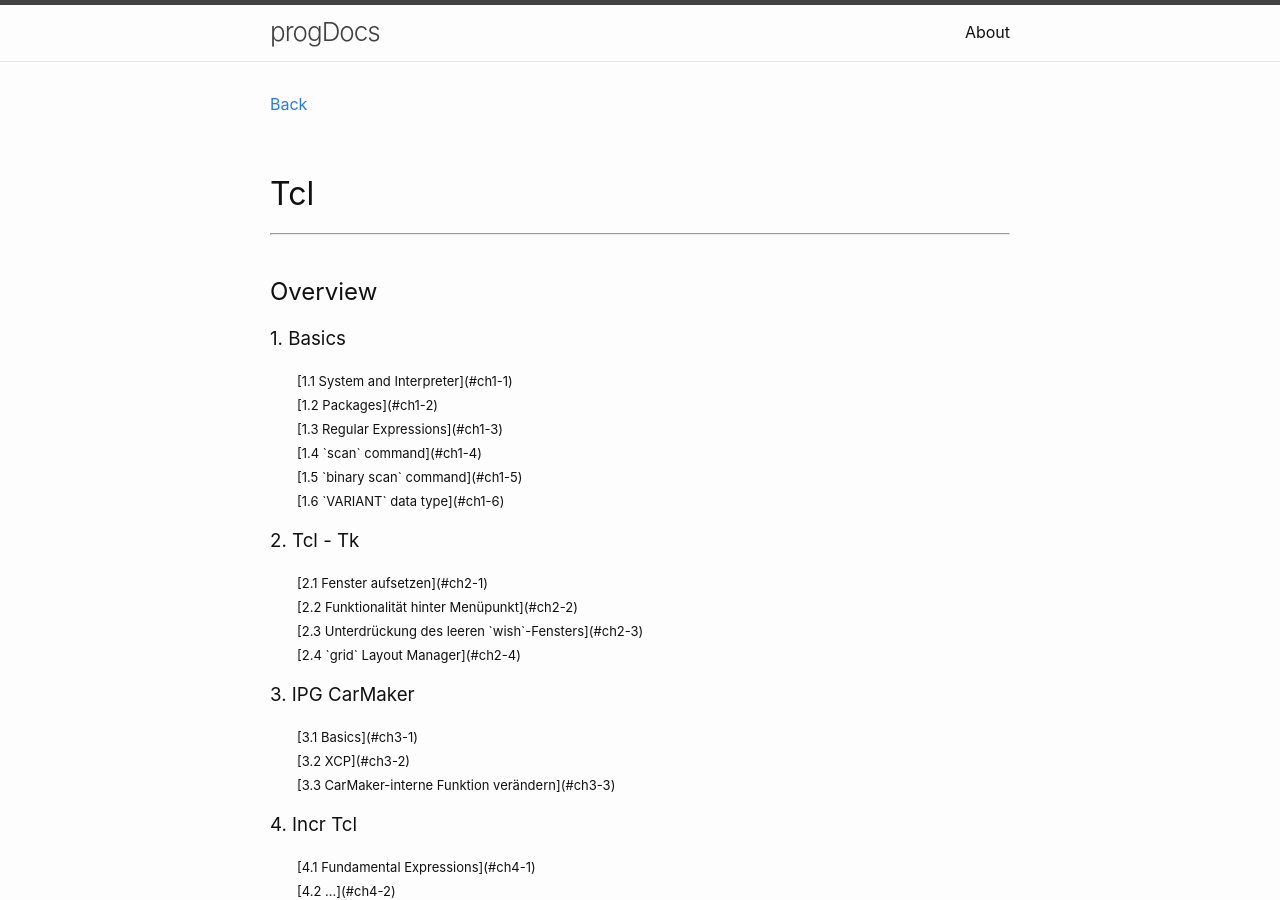
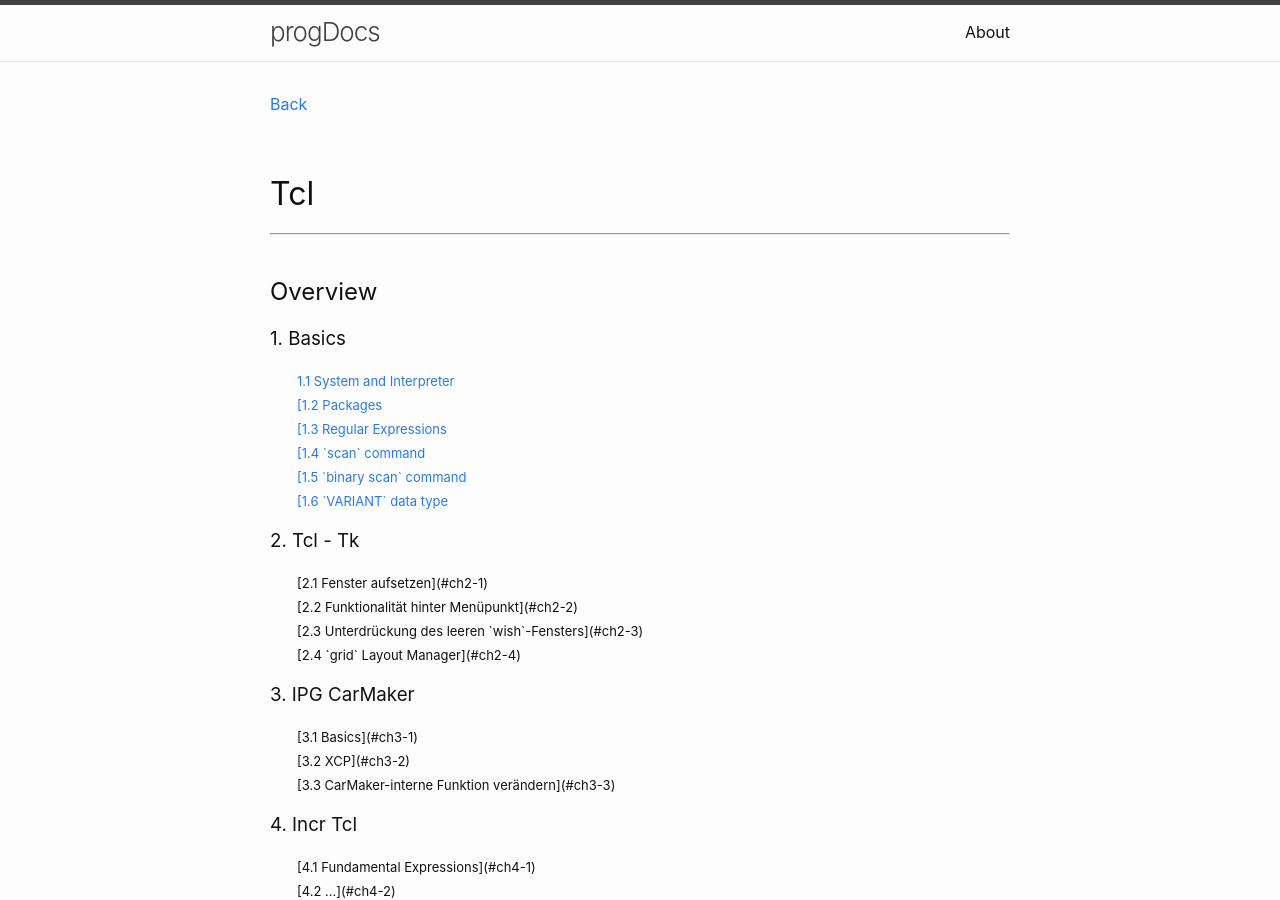
Before and after one commit to Hautaklyttn/progDocs, a Jekyll site: the page built from docs/articles/tcl.md, in a window 1280 px wide and 900 px high. Built offline with Jekyll 4.4.1, drawn with Linux system fonts in a browser that asks for light colours.

Commit message:
Update tcl.md

```diff
--- a/docs/articles/tcl.md
+++ b/docs/articles/tcl.md
@@ -14,12 +14,12 @@ layout: default
 ## Overview
 
 ### 1. Basics
-&nbsp;&nbsp;&nbsp;&nbsp;&nbsp; <font size="-1">[1.1 System and Interpreter](#ch1-1)</font>
-&nbsp;&nbsp;&nbsp;&nbsp;&nbsp; <font size="-1">[1.2 Packages](#ch1-2)</font>
-&nbsp;&nbsp;&nbsp;&nbsp;&nbsp; <font size="-1">[1.3 Regular Expressions](#ch1-3)</font>
-&nbsp;&nbsp;&nbsp;&nbsp;&nbsp; <font size="-1">[1.4 `scan` command](#ch1-4)</font>
-&nbsp;&nbsp;&nbsp;&nbsp;&nbsp; <font size="-1">[1.5 `binary scan` command](#ch1-5)</font>
-&nbsp;&nbsp;&nbsp;&nbsp;&nbsp; <font size="-1">[1.6 `VARIANT` data type](#ch1-6)</font>
+&nbsp;&nbsp;&nbsp;&nbsp;&nbsp; [<font size="-1">1.1 System and Interpreter</font>](#ch1-1)
+&nbsp;&nbsp;&nbsp;&nbsp;&nbsp; [<font size="-1">[1.2 Packages</font>](#ch1-2)
+&nbsp;&nbsp;&nbsp;&nbsp;&nbsp; [<font size="-1">[1.3 Regular Expressions</font>](#ch1-3)
+&nbsp;&nbsp;&nbsp;&nbsp;&nbsp; [<font size="-1">[1.4 `scan` command</font>](#ch1-4)
+&nbsp;&nbsp;&nbsp;&nbsp;&nbsp; [<font size="-1">[1.5 `binary scan` command</font>](#ch1-5)
+&nbsp;&nbsp;&nbsp;&nbsp;&nbsp; [<font size="-1">[1.6 `VARIANT` data type</font>](#ch1-6)
 
 ### 2. Tcl - Tk
 &nbsp;&nbsp;&nbsp;&nbsp;&nbsp; <font size="-1">[2.1 Fenster aufsetzen](#ch2-1)</font>
```
